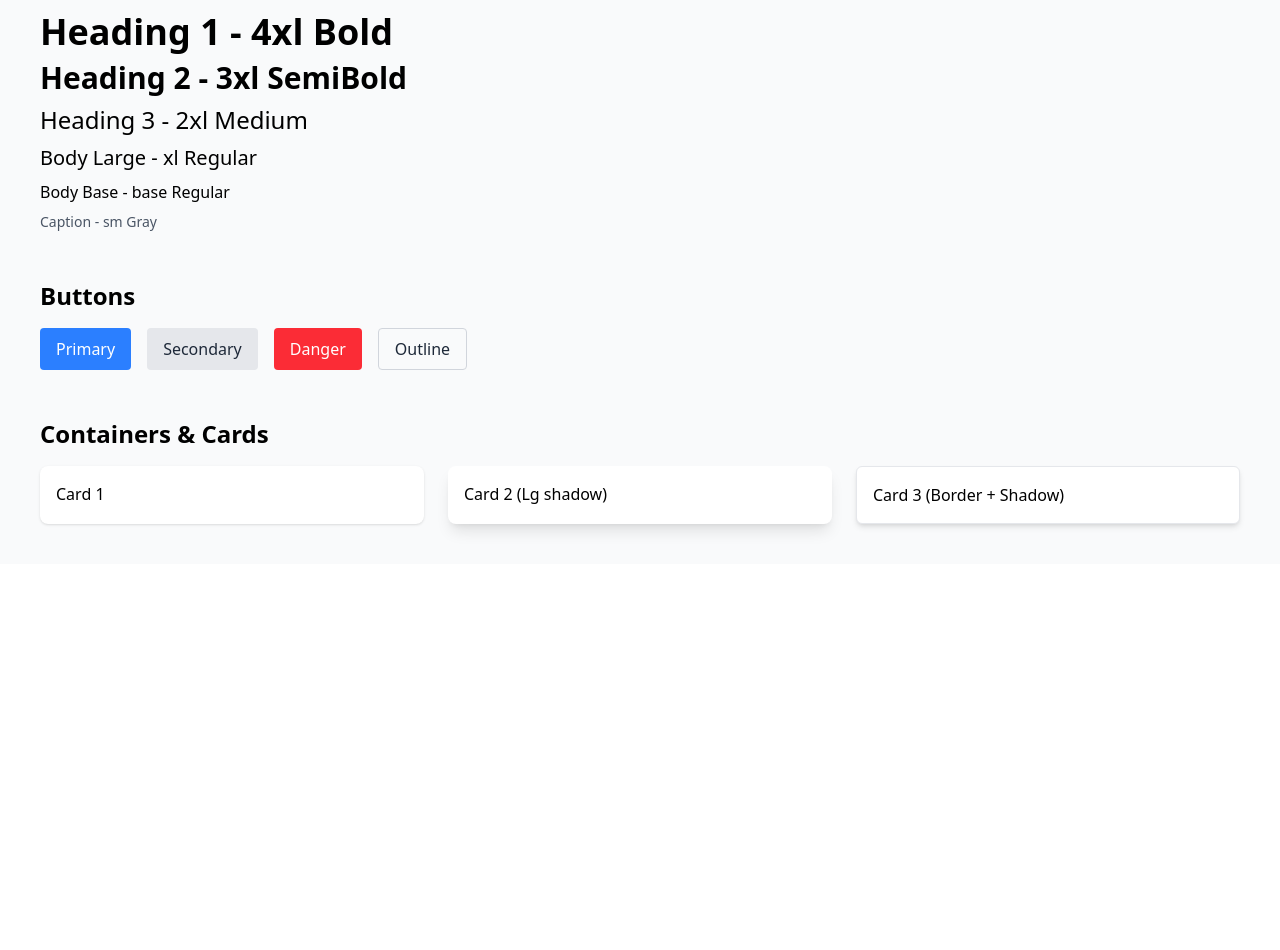
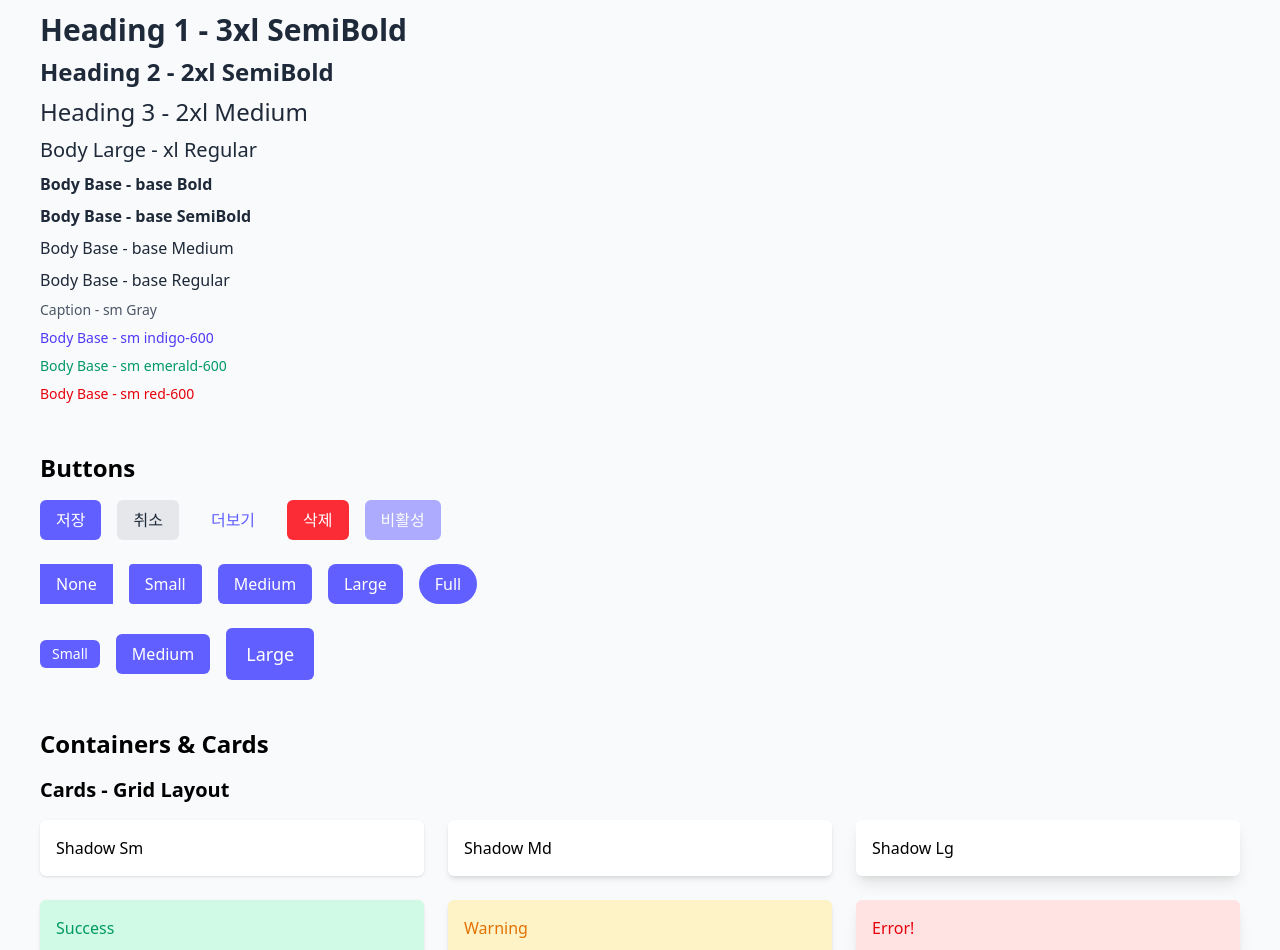
Before and after one commit to aaxx98/admin-vue, a Vue app: page /demo/design-system in a window 1280 px wide. Shown: the part 720-1670 px from the top of the page. Before the commit the page ends 1284 px from the top, so only its background shows below. Built offline with nearby package versions, Linux system fonts and the light colour scheme.

Commit message:
create ui component

```diff
--- /dev/null
+++ b/src/components/system/Buttons.vue
@@ -0,0 +1,30 @@
+<script setup lang="ts">
+import UiButton from "../ui/UiButton.vue";
+</script>
+
+<template>
+  <section>
+    <h2 class="text-2xl font-semibold mb-4">Buttons</h2>
+    <section>
+      <div class="flex gap-4 flex-wrap mb-6">
+        <UiButton type="primary">저장</UiButton>
+        <UiButton type="secondary">취소</UiButton>
+        <UiButton type="ghost">더보기</UiButton>
+        <UiButton type="danger">삭제</UiButton>
+        <UiButton type="primary" :disabled="true">비활성</UiButton>
+      </div>
+      <div class="flex gap-4 flex-wrap mb-6 items-center">
+        <UiButton type="primary" rounded="none">None</UiButton>
+        <UiButton type="primary" rounded="sm">Small</UiButton>
+        <UiButton type="primary" rounded="md">Medium</UiButton>
+        <UiButton type="primary" rounded="lg">Large</UiButton>
+        <UiButton type="primary" rounded="full">Full</UiButton>
+      </div>
+      <div class="flex gap-4 flex-wrap mb-6 items-center">
+        <UiButton type="primary" size="sm">Small</UiButton>
+        <UiButton type="primary" size="md">Medium</UiButton>
+        <UiButton type="primary" size="lg">Large</UiButton>
+      </div>
+    </section>
+  </section>
+</template>
--- /dev/null
+++ b/src/components/system/Cards.vue
@@ -0,0 +1,49 @@
+<script setup lang="ts">
+import UiCard from "../ui/UiCard.vue";
+import UiText from "../ui/UiText.vue";
+</script>
+
+<template>
+  <section>
+    <h2 class="text-2xl font-semibold mb-4">Containers & Cards</h2>
+
+    <section class="space-y-10">
+      <!-- Grid Layout -->
+      <div>
+        <h2 class="text-xl font-semibold mb-4">Cards - Grid Layout</h2>
+        <div class="grid grid-cols-3 gap-6">
+          <UiCard shadow="sm" rounded="md">Shadow Sm</UiCard>
+          <UiCard shadow="md" rounded="md">Shadow Md</UiCard>
+          <UiCard shadow="lg" rounded="md">Shadow Lg</UiCard>
+        </div>
+        <div class="grid grid-cols-3 gap-6 mt-6">
+          <UiCard shadow="sm" rounded="md" bg-color="bg-emerald-100"
+            ><UiText color="text-emerald-600">Success</UiText></UiCard
+          >
+          <UiCard shadow="md" rounded="md" bg-color="bg-amber-100"
+            ><UiText color="text-amber-600">Warning</UiText></UiCard
+          >
+          <UiCard shadow="lg" rounded="md" bg-color="bg-red-100"
+            ><UiText color="text-red-600">Error!</UiText></UiCard
+          >
+        </div>
+      </div>
+
+      <!-- Vertical / Block Layout -->
+      <div>
+        <h2 class="text-xl font-semibold mb-4">Cards - Block Layout</h2>
+        <div class="space-y-6">
+          <UiCard shadow="md" rounded="sm" bg-color="bg-indigo-100"
+            >Rounded Sm</UiCard
+          >
+          <UiCard shadow="md" rounded="md" bg-color="bg-indigo-100"
+            >Rounded Md</UiCard
+          >
+          <UiCard shadow="md" rounded="lg" bg-color="bg-indigo-100"
+            >Rounded Lg</UiCard
+          >
+        </div>
+      </div>
+    </section>
+  </section>
+</template>
--- a/src/components/system/Colors.vue
+++ b/src/components/system/Colors.vue
@@ -7,21 +7,25 @@
     />
     <div class="flex gap-4 flex-wrap">
       <div>
+        <ColorBox color="bg-indigo-100" label="indigo-100" />
         <ColorBox color="bg-indigo-400" label="indigo-400" />
         <ColorBox color="bg-indigo-500" label="indigo-500" />
         <ColorBox color="bg-indigo-600" label="indigo-600" />
       </div>
       <div>
+        <ColorBox color="bg-emerald-100" label="emerald-100" />
         <ColorBox color="bg-emerald-400" label="emerald-400" />
         <ColorBox color="bg-emerald-500" label="emerald-500" />
         <ColorBox color="bg-emerald-600" label="emerald-600" />
       </div>
       <div>
+        <ColorBox color="bg-amber-100" label="amber-100" />
         <ColorBox color="bg-amber-400" label="amber-400" />
         <ColorBox color="bg-amber-500" label="amber-500" />
         <ColorBox color="bg-amber-600" label="amber-600" />
       </div>
       <div>
+        <ColorBox color="bg-red-100" label="red-100" />
         <ColorBox color="bg-red-400" label="red-400" />
         <ColorBox color="bg-red-500" label="red-500" />
         <ColorBox color="bg-red-600" label="red-600" />
--- a/src/components/system/Typography.vue
+++ b/src/components/system/Typography.vue
@@ -1,4 +1,5 @@
 <script setup lang="ts">
+import UiText from "../ui/UiText.vue";
 import InfoHeader from "./InfoHeader.vue";
 </script>
 
@@ -10,12 +11,23 @@ import InfoHeader from "./InfoHeader.vue";
       info="tailwindcss: font-size"
     />
     <div class="space-y-2">
-      <p class="text-4xl font-bold">Heading 1 - 4xl Bold</p>
-      <p class="text-3xl font-semibold">Heading 2 - 3xl SemiBold</p>
-      <p class="text-2xl font-medium">Heading 3 - 2xl Medium</p>
-      <p class="text-xl">Body Large - xl Regular</p>
-      <p class="text-base">Body Base - base Regular</p>
-      <p class="text-sm text-gray-600">Caption - sm Gray</p>
+      <UiText size="3xl" weight="semibold">Heading 1 - 3xl SemiBold</UiText>
+      <UiText size="2xl" weight="semibold">Heading 2 - 2xl SemiBold</UiText>
+      <UiText size="2xl" weight="medium">Heading 3 - 2xl Medium</UiText>
+      <UiText size="xl">Body Large - xl Regular</UiText>
+      <UiText size="base" weight="bold">Body Base - base Bold</UiText>
+      <UiText size="base" weight="semibold">Body Base - base SemiBold</UiText>
+      <UiText size="base" weight="medium">Body Base - base Medium</UiText>
+      <UiText size="base">Body Base - base Regular</UiText>
+      <UiText size="sm" color="text-gray-600">Caption - sm Gray</UiText>
+
+      <UiText size="sm" color="text-indigo-600"
+        >Body Base - sm indigo-600</UiText
+      >
+      <UiText size="sm" color="text-emerald-600"
+        >Body Base - sm emerald-600</UiText
+      >
+      <UiText size="sm" color="text-red-600">Body Base - sm red-600</UiText>
     </div>
   </section>
 </template>
--- /dev/null
+++ b/src/components/ui/UiButton.vue
@@ -0,0 +1,52 @@
+<template>
+  <button
+    :class="[
+      baseClass,
+      sizeClasses[size || 'md'],
+      typeClasses[type || 'primary'],
+      roundedClasses[rounded || 'md'],
+      disabled ? 'opacity-50 cursor-not-allowed' : '',
+    ]"
+    :disabled="disabled"
+    @click="$emit('click', $event)"
+  >
+    <slot />
+  </button>
+</template>
+
+<script setup lang="ts">
+interface Props {
+  type?: "primary" | "secondary" | "ghost" | "danger";
+  size?: "sm" | "md" | "lg";
+  rounded?: "none" | "sm" | "md" | "lg" | "full";
+  disabled?: boolean;
+}
+
+const props = defineProps<Props>();
+const emit = defineEmits(["click"]);
+
+const baseClass =
+  "inline-flex items-center justify-center font-medium transition-colors duration-200 focus:outline-none focus:ring-2";
+
+const sizeClasses = {
+  sm: "px-3 py-1 text-sm",
+  md: "px-4 py-2 text-base",
+  lg: "px-5 py-3 text-lg",
+};
+
+const roundedClasses = {
+  none: "rounded-none",
+  sm: "rounded-sm",
+  md: "rounded-md",
+  lg: "rounded-lg",
+  full: "rounded-full",
+};
+
+const typeClasses = {
+  primary: "bg-indigo-500 text-white hover:bg-indigo-600 focus:ring-indigo-400",
+  secondary: "bg-gray-200 text-gray-800 hover:bg-gray-300 focus:ring-gray-300",
+  ghost:
+    "bg-transparent text-indigo-500 hover:bg-indigo-100 focus:ring-indigo-200",
+  danger: "bg-red-500 text-white hover:bg-red-600 focus:ring-red-400",
+};
+</script>
--- /dev/null
+++ b/src/components/ui/UiCard.vue
@@ -0,0 +1,38 @@
+<template>
+  <div :class="computedClass">
+    <slot />
+  </div>
+</template>
+
+<script setup lang="ts">
+import { computed } from "vue";
+
+interface Props {
+  shadow?: "sm" | "md" | "lg";
+  rounded?: "sm" | "md" | "lg";
+  border?: boolean;
+  bgColor?: string; // Tailwind bg- color class
+}
+
+const props = defineProps<Props>();
+
+const computedClass = computed(() => {
+  const shadowClass = {
+    sm: "shadow-sm",
+    md: "shadow-md",
+    lg: "shadow-lg",
+  }[props.shadow || "md"];
+
+  const roundedClass = {
+    sm: "rounded-sm",
+    md: "rounded-md",
+    lg: "rounded-lg",
+  }[props.rounded || "md"];
+
+  const borderClass = props.border ? "border border-gray-200" : "";
+  const bgClass = props.bgColor || "bg-white";
+  const padding = "p-4";
+
+  return [bgClass, shadowClass, roundedClass, borderClass, padding].join(" ");
+});
+</script>
--- /dev/null
+++ b/src/components/ui/UiText.vue
@@ -0,0 +1,39 @@
+<template>
+  <p :class="computedClass">
+    <slot />
+  </p>
+</template>
+
+<script setup lang="ts">
+import { computed } from "vue";
+
+interface Props {
+  size?: "sm" | "base" | "lg" | "xl" | "2xl" | "3xl";
+  weight?: "normal" | "medium" | "semibold" | "bold";
+  color?: string;
+}
+
+const props = defineProps<Props>();
+
+const computedClass = computed(() => {
+  const sizeClass = {
+    sm: "text-sm",
+    base: "text-base",
+    lg: "text-lg",
+    xl: "text-xl",
+    "2xl": "text-2xl",
+    "3xl": "text-3xl",
+  }[props.size || "base"];
+
+  const weightClass = {
+    normal: "font-normal",
+    medium: "font-medium",
+    semibold: "font-semibold",
+    bold: "font-bold",
+  }[props.weight || "normal"];
+
+  const colorClass = props.color || "text-gray-800";
+
+  return `${sizeClass} ${weightClass} ${colorClass}`;
+});
+</script>
--- a/src/pages/DesignSystem.vue
+++ b/src/pages/DesignSystem.vue
@@ -4,49 +4,15 @@
 
     <Colors />
     <Typography />
-
-    <!-- Buttons -->
-    <section>
-      <h2 class="text-2xl font-semibold mb-4">Buttons</h2>
-      <div class="flex gap-4 flex-wrap">
-        <button
-          class="px-4 py-2 bg-blue-500 text-white rounded hover:bg-blue-600"
-        >
-          Primary
-        </button>
-        <button
-          class="px-4 py-2 bg-gray-200 text-gray-800 rounded hover:bg-gray-300"
-        >
-          Secondary
-        </button>
-        <button
-          class="px-4 py-2 bg-red-500 text-white rounded hover:bg-red-600"
-        >
-          Danger
-        </button>
-        <button
-          class="px-4 py-2 border border-gray-300 text-gray-800 rounded hover:bg-gray-100"
-        >
-          Outline
-        </button>
-      </div>
-    </section>
-
+    <Buttons />
+    <Cards />
     <!-- Cards / Divs -->
-    <section>
-      <h2 class="text-2xl font-semibold mb-4">Containers & Cards</h2>
-      <div class="grid grid-cols-3 gap-6">
-        <div class="p-4 bg-white shadow rounded-lg">Card 1</div>
-        <div class="p-4 bg-white shadow-lg rounded-lg">Card 2 (Lg shadow)</div>
-        <div class="p-4 bg-white shadow-md rounded-md border border-gray-200">
-          Card 3 (Border + Shadow)
-        </div>
-      </div>
-    </section>
   </div>
 </template>
 
 <script setup>
+import Buttons from "../components/system/Buttons.vue";
+import Cards from "../components/system/Cards.vue";
 import Colors from "../components/system/Colors.vue";
 import Typography from "../components/system/Typography.vue";
 </script>
```
